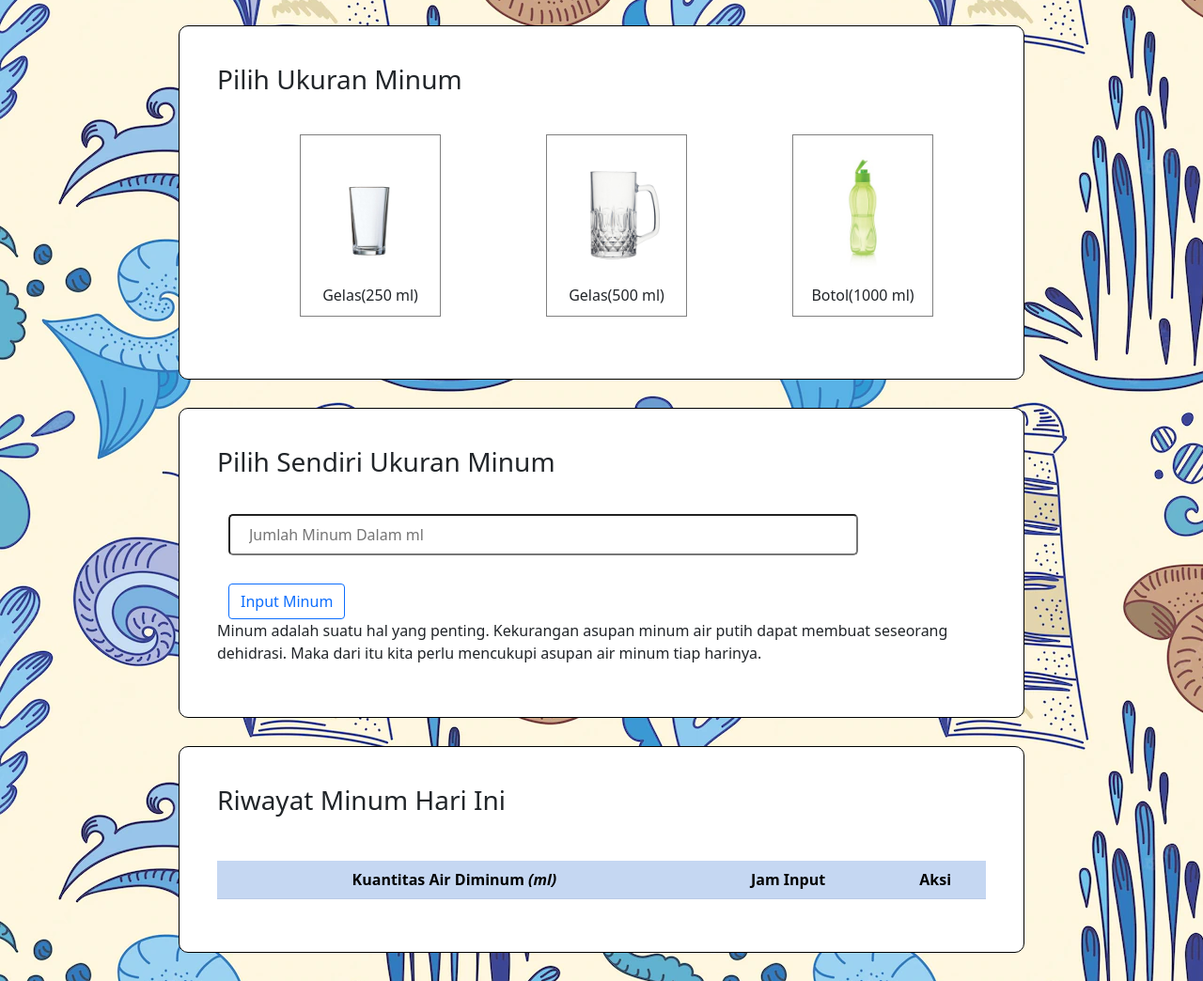
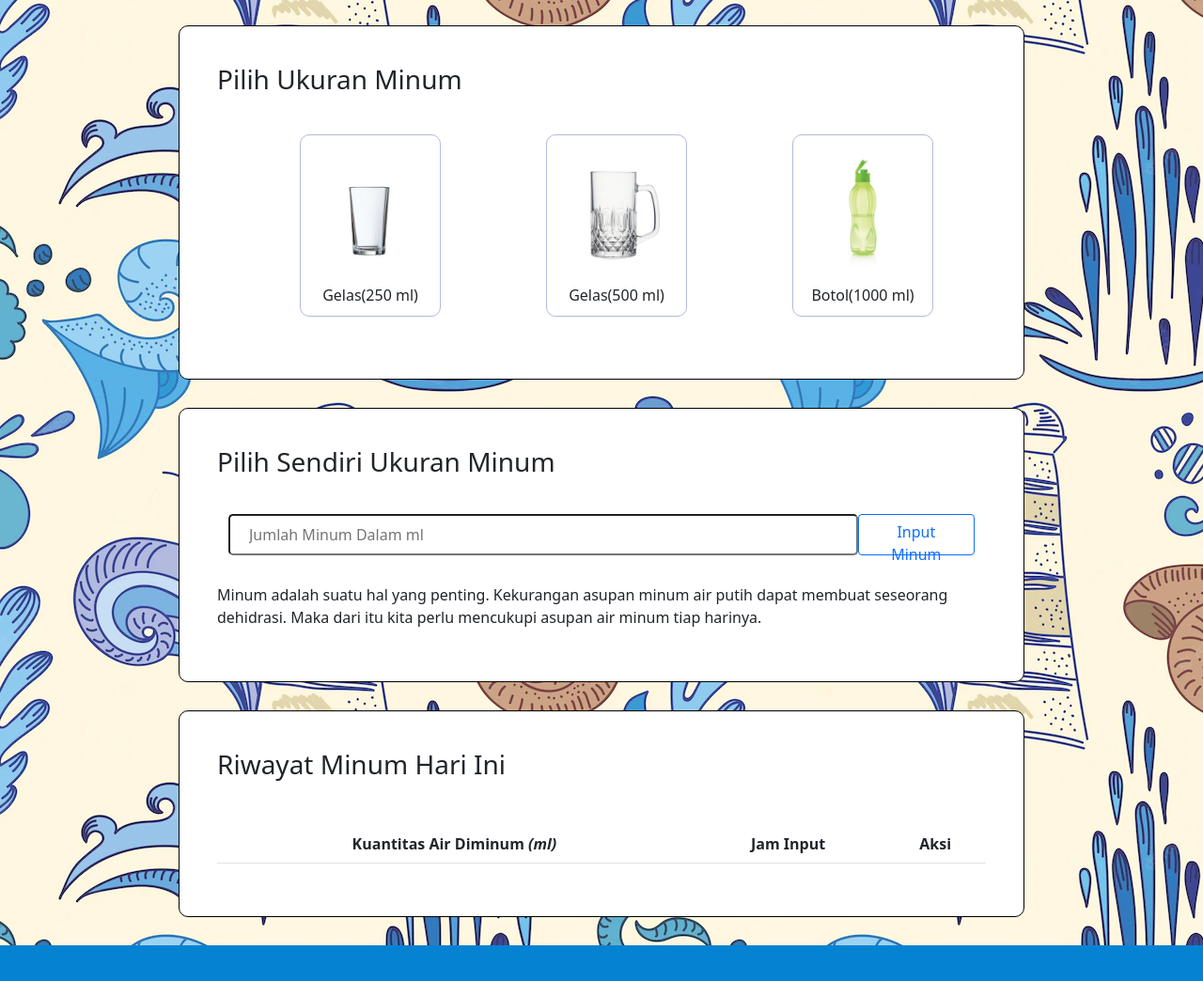
Before and after one commit to Blessed-Code/Drink-Tracker, a plain HTML site: page home.html in a window 1280 px wide. Shown: the part 381-1425 px from the top of the page at 94% size. After the commit the page ends 1387 px from the top, so only its background shows below. Drawn offline with nearby package versions, Linux system fonts and the light colour scheme.

Commit message:
final push

```diff
--- a/home.html
+++ b/home.html
@@ -93,11 +93,19 @@
 
                 <div class="container">
                     <div class="row">
-                        <div class="col">
+                        <div class="col d-flex align-items-center">
                             <input type="number" class="input" id="inputManual" aria-describedby="emailHelp"
                                 placeholder="Jumlah Minum Dalam ml">
-                            <a type="button" onclick="tambahMinumManual()" class="btn btn-outline-primary"
-                                data-toggle="modal">Input Minum<a>
+                            <button
+                                type="button"
+                                onclick="tambahMinumManual()"
+                                class="btn btn-outline-primary"
+                                data-toggle="modal"
+                                style="height: 44px;"
+
+                            >
+                                Input Minum
+                            </button>
                         </div>
                     </div>
                 </div>
@@ -112,16 +120,22 @@
             <h3 class="text-start">Riwayat Minum Hari Ini</h1>
                 <br>
                 <ul id="list"></ul>
-                <table id="historyTable" class="table table-primary table-striped">
-                    <tr>
-                        <th>Kuantitas Air Diminum <em>(ml)</em></th>
-                        <th>Jam Input</th>
-                        <th>Aksi</th>
-                    </tr>
+                <table id="historyTable" class="table table-striped table-hover">
+                    <thead>
+                        <tr>
+                            <th>Kuantitas Air Diminum <em>(ml)</em></th>
+                            <th>Jam Input</th>
+                            <th>Aksi</th>
+                        </tr>
+                    </thead>
+                    <tbody id="bodyHistoryTable">
+
+                    </tbody>
                 </table>
         </div>
     </section>
     <script src="index.js"></script>
+    <script src="https://unpkg.com/sweetalert/dist/sweetalert.min.js"></script>
 </body>
 
 </html>
--- a/index.js
+++ b/index.js
@@ -81,12 +81,12 @@ function tambah(angka){
     const arrTarget = targetMinum.innerHTML.split(" ");
     // console.log(Number(arrProgress[0]), Number(arrTarget[0]))
     if ((Number(arrProgress[0])+angka) >= Number(arrTarget[0])){
-      alert('Kamu sudah mencapai target minum hari ini !!')
+      swal('Kamu sudah mencapai target minum hari ini !!');
     }
 
     progressMinum.innerHTML = (Number(arrProgress[0]) + angka) + " ml";
 
-    let historyTable = document.getElementById("historyTable");
+    let historyTable = document.getElementById("bodyHistoryTable");
     let newRowMinum = document.createElement("tr");
     let airDiminum = document.createElement("td");
     airDiminum.innerHTML = angka;
@@ -98,6 +98,7 @@ function tambah(angka){
     let newButton = document.createElement("button");
     newButton.innerHTML = "Delete";
     newButton.type = "submit";
+    newButton.className = "btn btn-danger"
     newButton.onclick = function () {
         let progressMinum = document.getElementById("progressMinum");
         const arrProgress = progressMinum.innerHTML.split(" ");
@@ -107,7 +108,6 @@ function tambah(angka){
 
     let tdButton = document.createElement("td");
     tdButton.append(newButton);
-
     newRowMinum.append(airDiminum, jamInput, tdButton);
 
     historyTable.append(newRowMinum);
--- a/style.css
+++ b/style.css
@@ -45,18 +45,20 @@ ul {
 
 li {
     text-decoration: none;
+    border-radius: 10px;
 }
 
 li:hover {
-  background-color: #0583d2;
+    background-color: #b3b9de;
 }
 
 .input-air {
-  background-color: white;
-  width: 150px;
-  border: 1px solid gray;
-  padding: 10px;
-  margin: 10px;
+    background-color: white;
+    width: 150px;
+    border: 1px solid #b3b9de;
+    padding: 10px;
+    margin: 10px;
+    border-radius: 10px;;
 }
 
 .input-air .row {
```
